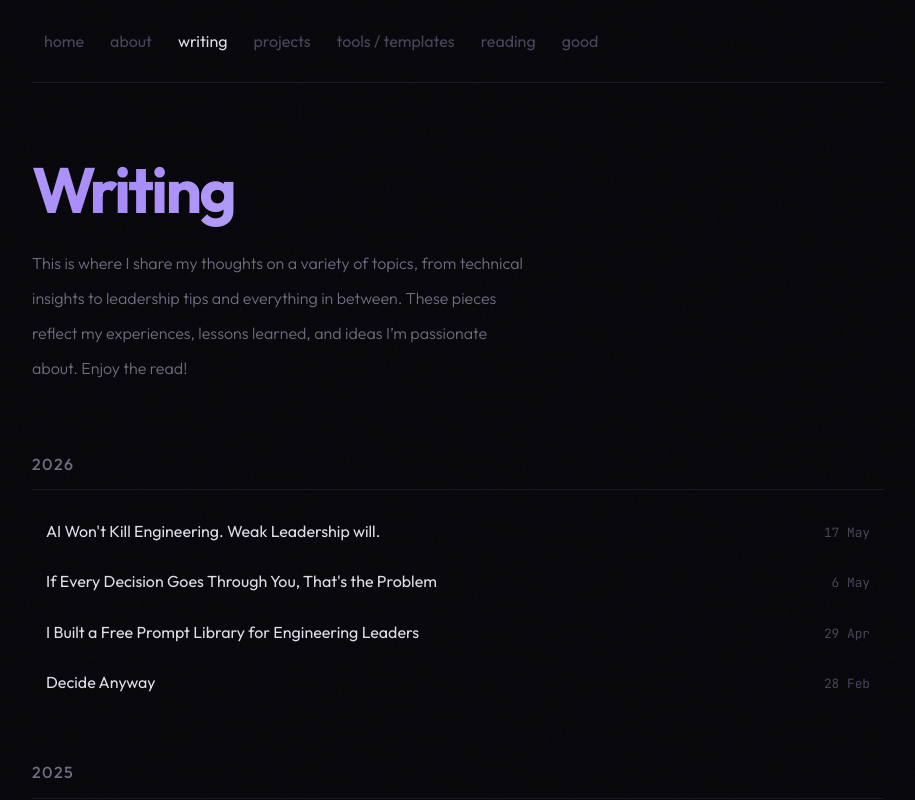
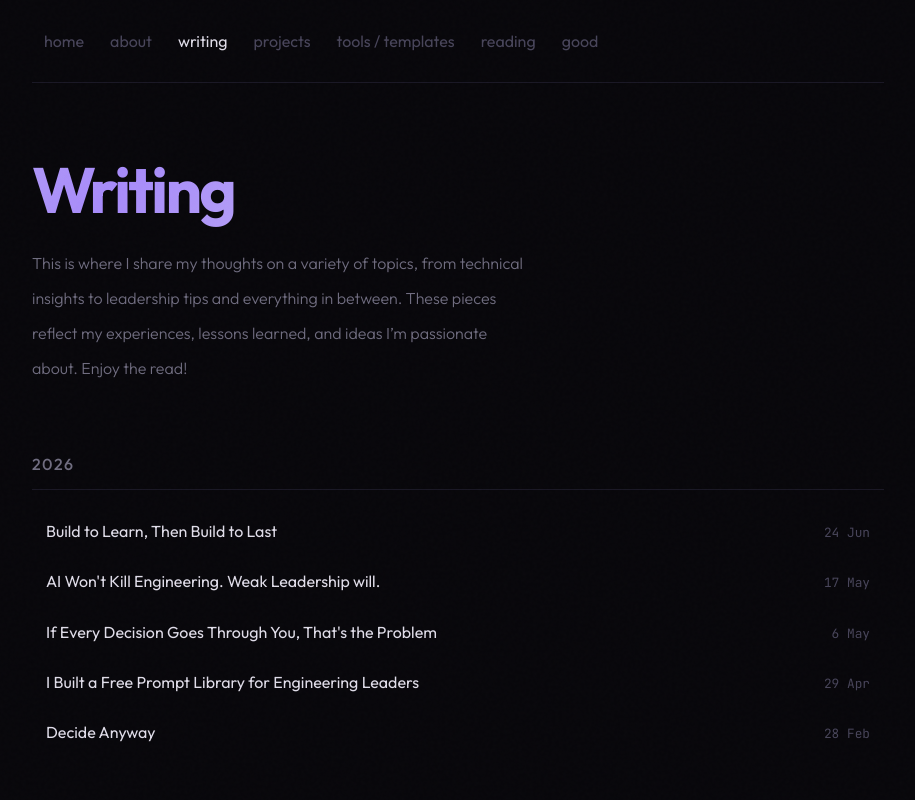
Before and after one commit to shiphrahx/cassia-almeida.com, a Next.js app: page /writing in a window 1280 px wide. Shown: the top 800 px of the page, without its empty margins (182-1097 px from the left). Built offline with nearby package versions, Linux system fonts and the light colour scheme.

Commit message:
feat: add Build to Learn, Then Build to Last article

```diff
--- a/data/articles.ts
+++ b/data/articles.ts
@@ -5,6 +5,7 @@ export type Article = {
 };
 
 const articles: Article[] = [
+  { title: "Build to Learn, Then Build to Last", url: "https://medium.com/@shiphrah_/build-to-learn-then-build-to-last-e9efc24a2134", date: "2026-06-24" },
   { title: "AI Won't Kill Engineering. Weak Leadership will.", url: "https://medium.com/@shiphrah_/ai-wont-kill-engineering-weak-leadership-will-c280fb335051", date: "2026-05-17" },
   { title: "If Every Decision Goes Through You, That's the Problem", url: "https://medium.com/@shiphrah_/if-every-decision-goes-through-you-thats-the-problem-c441ba09d0ee", date: "2026-05-06" },
   { title: "I Built a Free Prompt Library for Engineering Leaders", url: "https://medium.com/@shiphrah_/i-built-a-free-prompt-library-for-engineering-leaders-0dcbf5a3c23d", date: "2026-04-29" },
```
